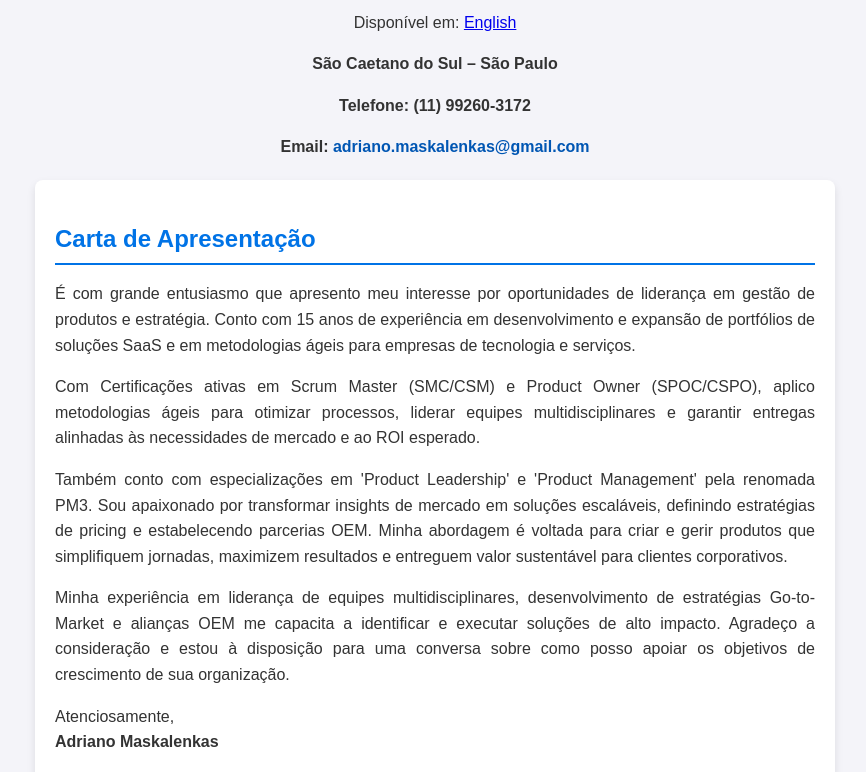
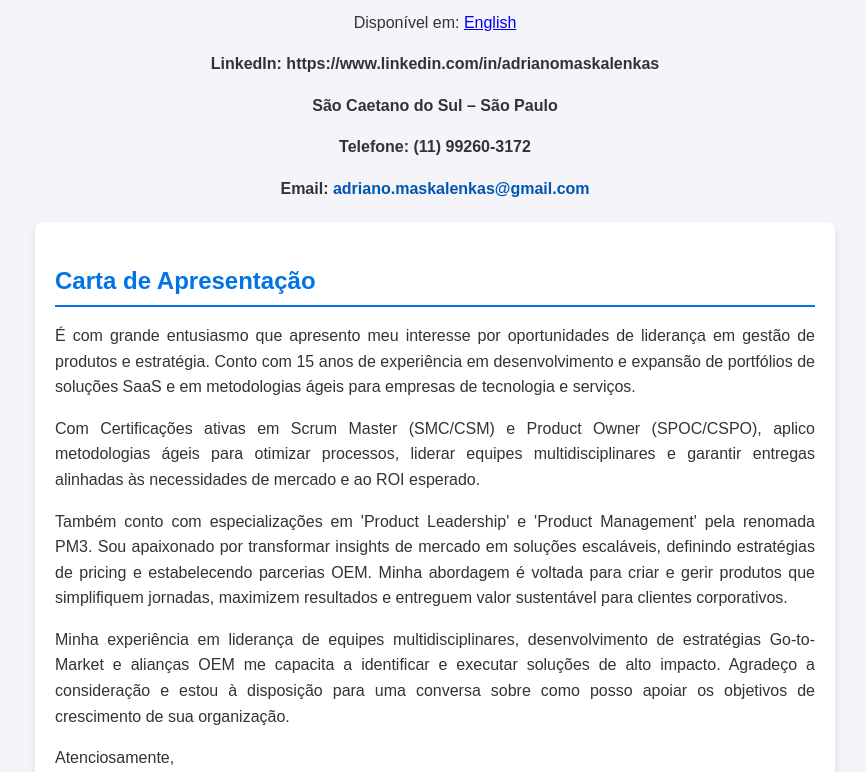
Before and after one commit to AdriMaska/adrianomaskalenkas.github.io, a plain HTML site: page index.html in a window 1280 px wide. Shown: the part 287-1059 px from the top of the page, without its empty margins (205-1071 px from the left). Drawn offline with Linux system fonts and the light colour scheme.

Commit message:
Update index.html

```diff
--- a/index.html
+++ b/index.html
@@ -118,7 +118,8 @@
         </p>
 
         <div class="contact-info">
-            <p>São Caetano do Sul – São Paulo</p>
+         <p>LinkedIn: https://www.linkedin.com/in/adrianomaskalenkas</p>
+         <p>São Caetano do Sul – São Paulo</p>
             <p>Telefone: (11) 99260-3172</p>
             <p>Email: <a href="mailto:adriano.maskalenkas@gmail.com">adriano.maskalenkas@gmail.com</a></p>
         </div>
```
